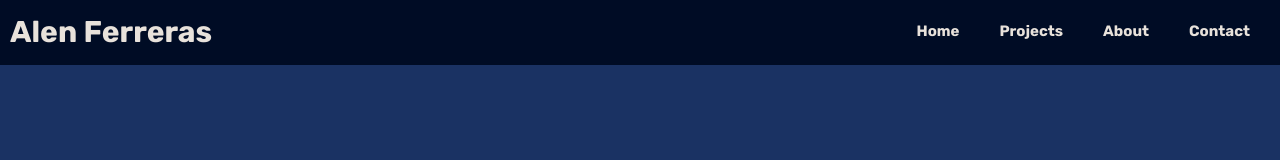
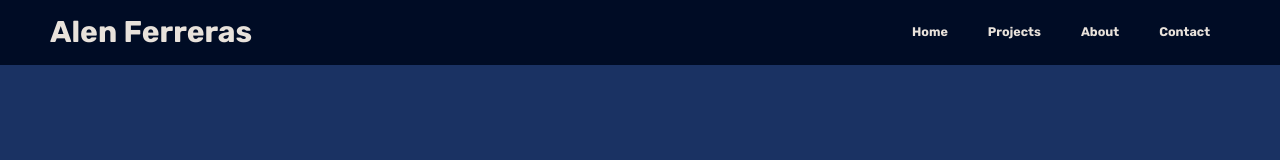
Before and after one commit to alenferreras/Portfolio-Website, a plain HTML site: page index.html in a window 1280 px wide. Drawn offline with Linux system fonts and the light colour scheme.

Commit message:
update nav bar

```diff
--- a/css/styles.css
+++ b/css/styles.css
@@ -365,7 +365,7 @@ a {
   display: flex;
   justify-content: space-between;
   flex-wrap: wrap;
-  padding: 1rem;
+  padding: 1rem 2rem;
 }
 
 .nav__logo {
@@ -386,6 +386,7 @@ a {
 .nav__item {
   padding: 0.5rem 2rem;
   border-bottom: 1px solid var(--color-secondary);
+  font-size: 1.75rem;
 }
 
 .nav__item > a {
@@ -407,20 +408,24 @@ a {
 }
 
 @media screen and (min-width: 768px) {
+  .nav {
+    padding: 1rem 5rem;
+  }
+
   .nav__menu-icon {
     display: none;
   }
 
   .nav__list {
-    margin-top: 0.5rem;
+    margin-top: 0.75rem;
     width: auto;
     display: flex;
-    font-size: 1.5rem;
     max-height: 100%;
     opacity: 1;
   }
 
   .nav__item {
     border-bottom: none;
+    font-size: 1.25rem;
   }
 }
```
